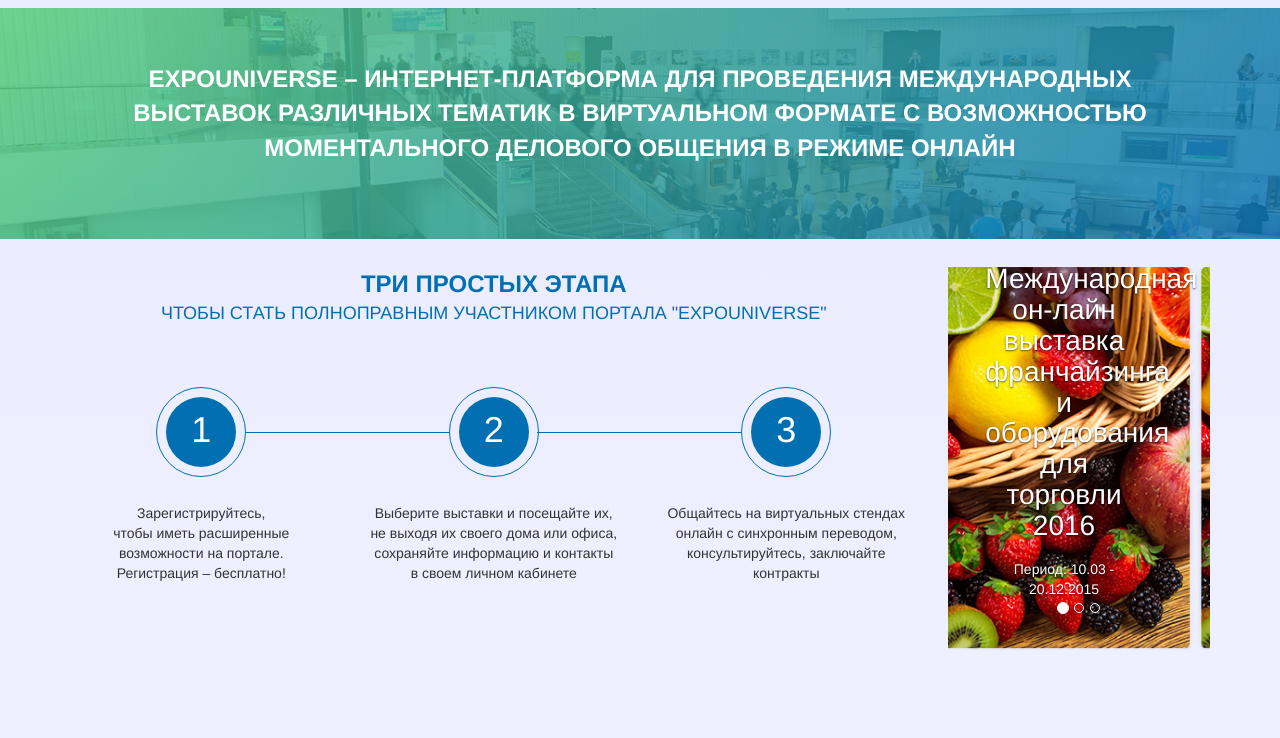
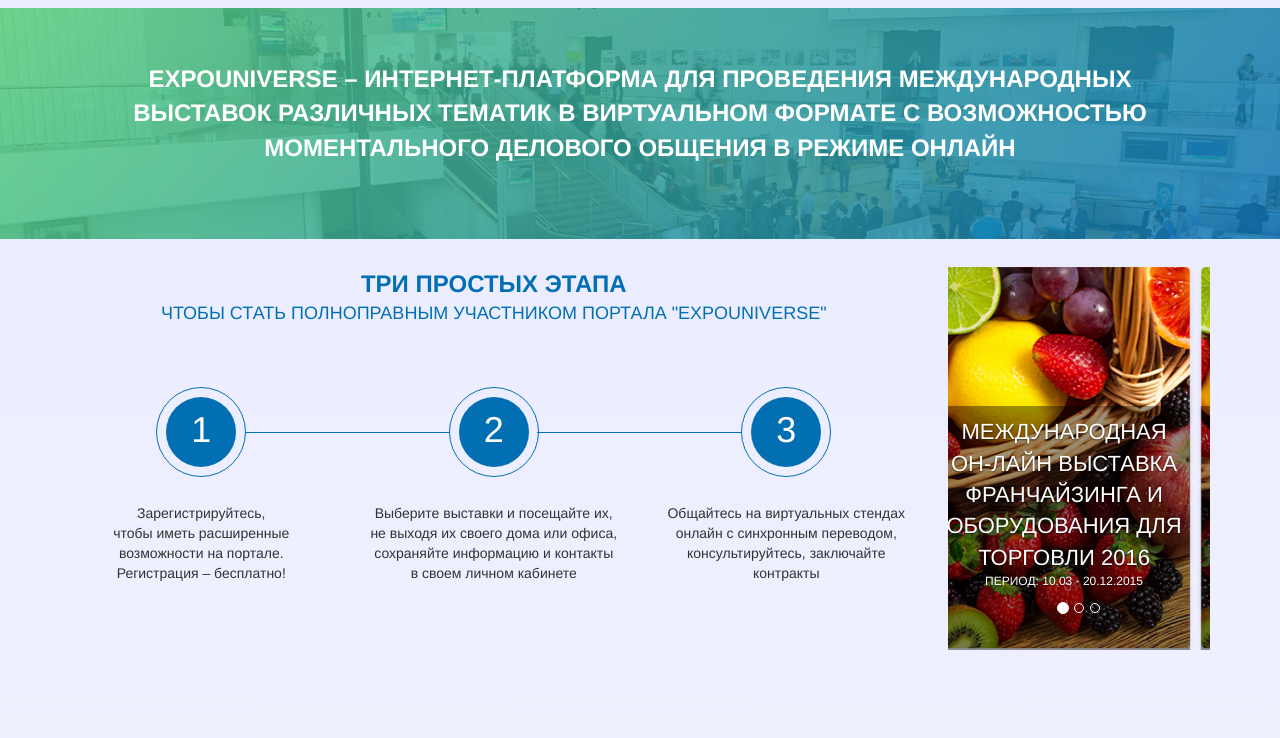
Before and after one commit to Len88ok/expo, a website: page user.html in a window 1280 px wide. Shown: the part 62-800 px from the top of the page. Drawn offline with nearby package versions, Linux system fonts and the light colour scheme.

Commit message:
carousel

```diff
--- a/scss/components/user.scss
+++ b/scss/components/user.scss
@@ -74,3 +74,30 @@
     margin-bottom: 0;
 	}
 }
+
+
+.carousel{
+	&-caption{
+		right: 0;
+		left: 0;
+		bottom: 0;
+		padding: 10px 5px 60px;
+    margin: 0 5px;
+    font-size: 22px;
+		text-transform: uppercase;
+		&-period{
+			font-size: 12px;
+		}
+		&:after {
+				content: '';
+				position: absolute;
+				top: 0;
+				left: 0;
+				right: 0;
+				bottom: 0;
+				z-index: -1;
+				opacity: 0.4;
+				background-color: #000;
+			}
+	}
+}
--- a/user.html
+++ b/user.html
@@ -116,29 +116,23 @@
 							<div class="carousel-inner">
 								<div class="item">
 									<img src="images/slider1.png">
-									<div class="container">
-										<div class="carousel-caption">
-											<h1>Международная он-лайн выставка франчайзинга и оборудования для торговли 2016</h1>
-											<div>Период: 10.03 - 20.12.2015</div>
-										</div>
+									<div class="carousel-caption">
+										<div class="carousel-caption-heading">Международная он-лайн выставка франчайзинга и оборудования для торговли 2016</div>
+										<div class="carousel-caption-period">Период: 10.03 - 20.12.2015</div>
 									</div>
 								</div>
 								<div class="item">
 									<img src="images/slider1.png">
-									<div class="container">
-										<div class="carousel-caption">
-											<h1>Международная он-лайн выставка франчайзинга и оборудования для торговли 2016</h1>
-											<div>Период: 10.03 - 20.12.2015</div>
-										</div>
+									<div class="carousel-caption">
+										<div class="carousel-caption-heading">Международная он-лайн выставка франчайзинга и оборудования для торговли 2016</div>
+										<div class="carousel-caption-period">Период: 10.03 - 20.12.2015</div>
 									</div>
 								</div>
 								<div class="item active">
 									<img src="images/slider1.png">
-									<div class="container">
-										<div class="carousel-caption">
-											<h1>Международная он-лайн выставка франчайзинга и оборудования для торговли 2016</h1>
-											<div>Период: 10.03 - 20.12.2015</div>
-										</div>
+									<div class="carousel-caption">
+										<div class="carousel-caption-heading">Международная он-лайн выставка франчайзинга и оборудования для торговли 2016</div>
+										<div class="carousel-caption-period">Период: 10.03 - 20.12.2015</div>
 									</div>
 								</div>
 							</div>
```
Also changed, not shown: css/screen.css.
